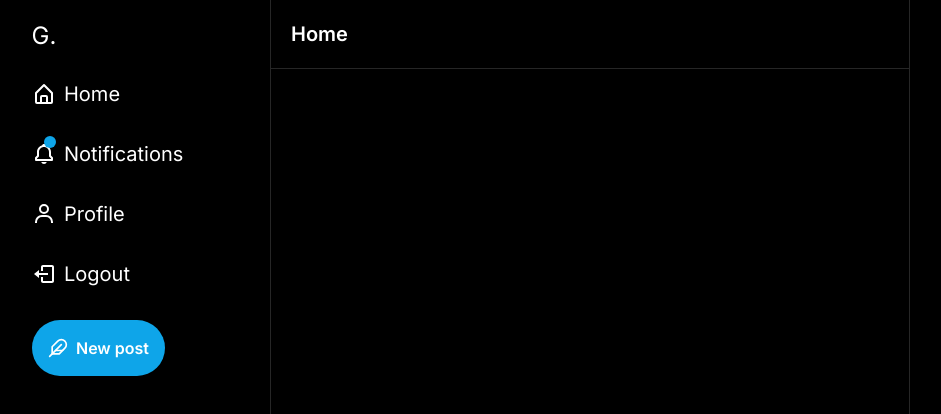
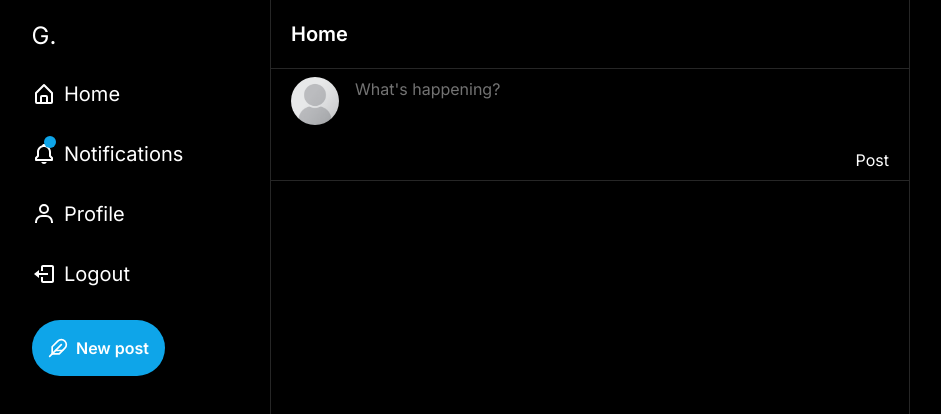
Before and after one commit to taitddev/twitter-clone, a Next.js app: page / in a window 1280 px wide. Shown: the top 414 px of the page, without its empty margins (50-991 px from the left). Built offline with nearby package versions, Linux system fonts and the light colour scheme.

Commit message:
feat: add post form
- feat(Avatar.tsx): add Avatar component
- feat(Form.tsx): add Form component
- feat(index.tsx): add Form component to - Home page
- feat(public/images): add placeholder image
style(globals.css): add textarea style to base layer

```diff
--- /dev/null
+++ b/components/Avatar.tsx
@@ -0,0 +1,25 @@
+import Image from "next/image";
+
+interface IAvatarProps {
+  userId: string;
+}
+
+const Avatar: React.FC<IAvatarProps> = ({ userId }) => {
+  const onClick = () => {};
+  return (
+    <div className="relative h-12 w-12 cursor-pointer rounded-full transition hover:opacity-90">
+      <Image
+        fill
+        style={{
+          objectFit: "cover",
+          borderRadius: "100%",
+        }}
+        alt="Avatar"
+        onClick={onClick}
+        src="/images/placeholder.png"
+      />
+    </div>
+  );
+};
+
+export default Avatar;
--- /dev/null
+++ b/components/Form.tsx
@@ -0,0 +1,34 @@
+import React from "react";
+import Avatar from "./Avatar";
+
+interface IFormProps {
+  placeholder: string;
+  isComment?: boolean;
+  postId?: string;
+}
+
+const Form: React.FC<IFormProps> = ({ placeholder }) => {
+  return (
+    <div className="border-b-[1px] border-neutral-800 px-5 py-2">
+      <div className="flex gap-4">
+        <div>
+          <Avatar userId={"12345"} />
+        </div>
+        <div className="w-full">
+          <textarea
+            name=""
+            id=""
+            placeholder={placeholder}
+            className="peer w-full resize-none placeholder-neutral-500 disabled:opacity-80"
+          />
+          <hr className="h-[1px] w-full border-neutral-800 opacity-0 transition peer-focus:opacity-100" />
+          <div className="mt-4 flex flex-row justify-end">
+            <button>Post</button>
+          </div>
+        </div>
+      </div>
+    </div>
+  );
+};
+
+export default Form;
--- a/pages/index.tsx
+++ b/pages/index.tsx
@@ -1,9 +1,11 @@
 import Header from "@/components/Header";
+import Form from "@/components/Form";
 
 export default function Home() {
   return (
     <>
       <Header label="home" />
+      <Form placeholder="What's happening?" />
     </>
   );
 }
--- a/styles/globals.css
+++ b/styles/globals.css
@@ -12,3 +12,9 @@ body {
   font-family: "Inter", sans-serif;
   @apply h-full bg-black text-white;
 }
+
+@layer base {
+  textarea {
+    @apply bg-inherit outline-none;
+  }
+}
```
Also changed, not shown: public/images/placeholder.png (added).
